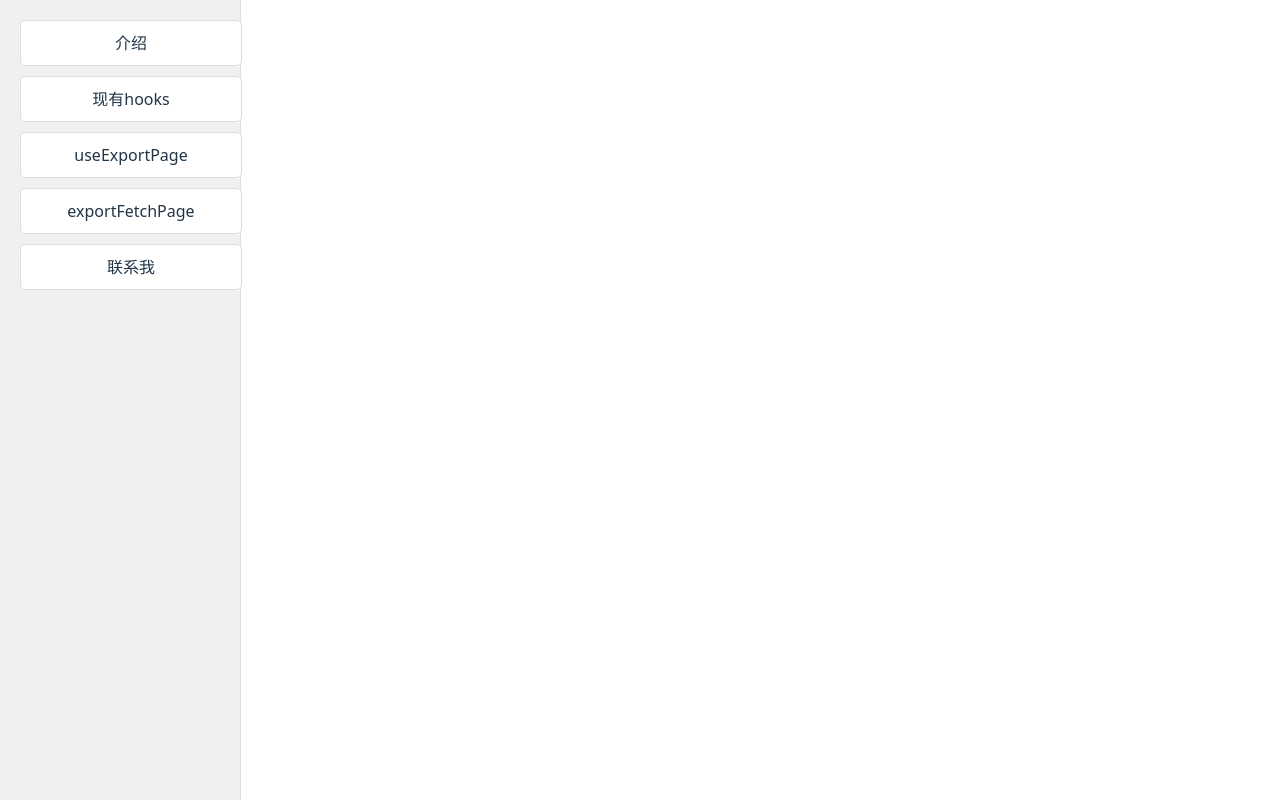
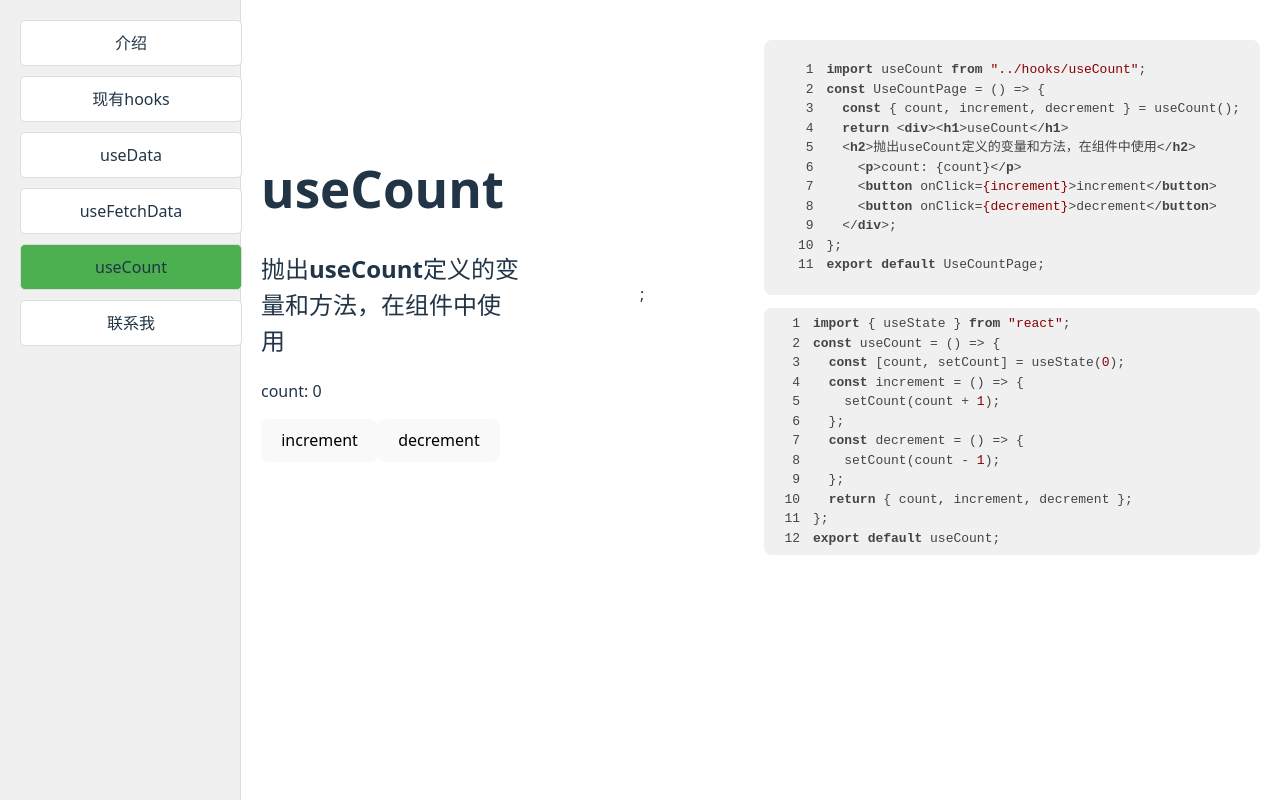
Before and after one commit to wenjin100/useSelfHook, a React (Vite) app: page /useCount in a window 1280 px wide. Built offline with nearby package versions, Linux system fonts and the light colour scheme.

Commit message:
fix: 修改一些hook命名

```diff
--- a/src/App.tsx
+++ b/src/App.tsx
@@ -12,7 +12,7 @@ const App = () => {
         width: '200px',
         backgroundColor: '#f0f0f0',
         padding: '20px',
-        borderRight: '1px solid #ddd'
+        borderRight: '1px solid #ddd',
       }}>
         {routes.map((route) => (
           <Link
--- a/src/code/code.ts
+++ b/src/code/code.ts
@@ -46,3 +46,62 @@ const useExportData = () => {
 
 export default useExportData;
 `
+export const useExportFetchPageCode = `import useExportFetchData from "../hooks/useExportFetchData";
+const ExportFetchPage = () => {
+  const { data } = useExportFetchData();
+  return (
+      <div>
+        <h1>useExportFetchData</h1>
+        <h2> 把请求放在hook外，在组件中使用</h2>
+        <h3>使用场景，多个相同的接口请求，避免多次重复写，引入就行</h3>
+        <p>data: {data}</p>
+      </div>
+  );
+};
+export default ExportFetchPage;`
+
+export const useExportFetchDataCode = `import { useEffect, useState } from "react";
+const getData = () => {
+  return new Promise((resolve) => {
+    setTimeout(() => {
+      resolve("123");
+    }, 1000);
+  });
+};
+const useExportFetchData = () => {
+  const [data, setData] = useState<string>('');
+  useEffect(() => {
+    getData().then((res) => {
+      setData(res as string);
+    });
+  }, []);
+  return {
+    data,
+  };
+};
+export default useExportFetchData;`
+
+export const useCountCode = `import { useState } from "react";
+const useCount = () => {
+  const [count, setCount] = useState(0);
+  const increment = () => {
+    setCount(count + 1);
+  };
+  const decrement = () => {
+    setCount(count - 1);
+  };
+  return { count, increment, decrement };
+};
+export default useCount;`;
+
+export const useCountPageCode = `import useCount from "../hooks/useCount";
+const UseCountPage = () => {
+  const { count, increment, decrement } = useCount();
+  return <div><h1>useCount</h1>
+  <h2>抛出useCount定义的变量和方法，在组件中使用</h2>
+    <p>count: {count}</p>
+    <button onClick={increment}>increment</button>
+    <button onClick={decrement}>decrement</button>
+  </div>;
+};
+export default UseCountPage;`;
--- /dev/null
+++ b/src/hooks/useCount.tsx
@@ -0,0 +1,12 @@
+import { useState } from "react";
+const useCount = () => {
+  const [count, setCount] = useState(0);
+  const increment = () => {
+    setCount(count + 1);
+  };
+  const decrement = () => {
+    setCount(count - 1);
+  };
+  return { count, increment, decrement };
+};
+export default useCount;
--- a/src/pages/ExportFetchPage.tsx
+++ /dev/null
@@ -1,23 +0,0 @@
-import useExportFetchData from "../hooks/useExportFetchData";
-
-const ExportFetchPage = () => {
-  const { data } = useExportFetchData();
-  return (
-    <div
-      style={{
-        display: "flex",
-        justifyContent: "center",
-        alignItems: "center",
-      }}
-    >
-      <div>
-        <h1>useExportFetchData</h1>
-        <h2> 把请求放在hook外，在组件中使用</h2>
-        <h3>使用场景，多个相同的接口请求，避免多次重复写，相同引入就行</h3>
-        <p>data: {data}</p>
-      </div>
-    </div>
-  );
-};
-
-export default ExportFetchPage;
--- /dev/null
+++ b/src/pages/UseCount.tsx
@@ -0,0 +1,51 @@
+import SyntaxHighlighter from "react-syntax-highlighter";
+import useCount from "../hooks/useCount";
+import { useCountCode, useCountPageCode } from "../code/code";
+
+const UseCountPage = () => {
+  const { count, increment, decrement } = useCount();
+  return (
+    <div
+      style={{
+        width: "100%",
+        display: "flex",
+        justifyContent: "center",
+        alignItems: "center",
+        gap: "120px",
+      }}
+    >
+      <div>
+        <h1>useCount</h1>
+        <h2>抛出useCount定义的变量和方法，在组件中使用</h2>
+        <p>count: {count}</p>
+        <button onClick={increment}>increment</button>
+        <button onClick={decrement}>decrement</button>
+      </div>
+      ;
+      <div>
+        <SyntaxHighlighter
+          language="typescript"
+          showLineNumbers
+          customStyle={{
+            borderRadius: "8px",
+            padding: "20px",
+            marginTop: "20px",
+          }}
+        >
+          {useCountPageCode}
+        </SyntaxHighlighter>
+        <SyntaxHighlighter
+          language="typescript"
+          showLineNumbers
+          customStyle={{
+            borderRadius: "8px",
+          }}
+        >
+          {useCountCode}
+        </SyntaxHighlighter>
+      </div>
+    </div>
+  );
+};
+
+export default UseCountPage;
--- a/src/pages/ExportPage.tsx
+++ b/src/pages/UseExport.tsx
@@ -1,9 +1,9 @@
 import SyntaxHighlighter from "react-syntax-highlighter";
-import useExportData from "../hooks/useExportData";
+import useData from "../hooks/useData";
 import { useExportCode, useExportDataCode } from "../code/code";
 
 const ExportPage = () => {
-  const { data } = useExportData();
+  const { data } = useData();
   return (
     <div
       style={{
@@ -15,7 +15,7 @@ const ExportPage = () => {
       }}
     >
       <div>
-        <h1>useExportPage</h1>
+        <h1>useData</h1>
         <p>data: {data}</p>
         <br />
         <h3>最简单的使用，直接返回数据</h3>
--- a/src/pages/index.ts
+++ b/src/pages/index.ts
@@ -3,5 +3,6 @@ import { lazy } from 'react';
 export const HomePage = lazy(() => import('./HomePage'));
 export const ContactPage = lazy(() => import('./ContactPage'));
 export const LivedHooks = lazy(() => import('./LivedHooks'));
-export const ExportPage = lazy(() => import('./ExportPage'));
-export const ExportFetchPage = lazy(() => import('./ExportFetchPage'));
+export const UseExport = lazy(() => import('./UseExport'));
+export const UseExportFetch = lazy(() => import('./UseExportFetch'));
+export const UseCount = lazy(() => import('./UseCount'));
--- a/src/routes.ts
+++ b/src/routes.ts
@@ -1,4 +1,4 @@
-import { HomePage, ContactPage, LivedHooks, ExportPage,ExportFetchPage} from './pages';
+import { HomePage, ContactPage, LivedHooks, UseExport,UseExportFetch,UseCount} from './pages';
 // 定义路由类型
 export interface RouteConfig {
   path: string;
@@ -22,14 +22,19 @@ const routes: RouteConfig[] = [
     name: '现有hooks',
   },
   {
-    path: '/useExportPage',
-    component: ExportPage,
-    name: 'useExportPage',
+    path: '/UseExport',
+    component: UseExport,
+    name: 'useData',
   },
   {
-    path: '/exportFetchPage',
-    component: ExportFetchPage,
-    name: 'exportFetchPage',
+    path: '/useExportFetch',
+    component: UseExportFetch,
+    name: 'useFetchData',
+  },
+  {
+    path: '/useCount',
+    component: UseCount,
+    name: 'useCount',
   },
   {
     path: '/contact',
```
Also changed, not shown: src/pages/UseFetchData.tsx (added, +51 -0 lines), src/hooks/useData.tsx (renamed from src/hooks/useExportData.tsx), src/hooks/useFetchData.tsx (renamed from src/hooks/useExportFetchData.tsx).
